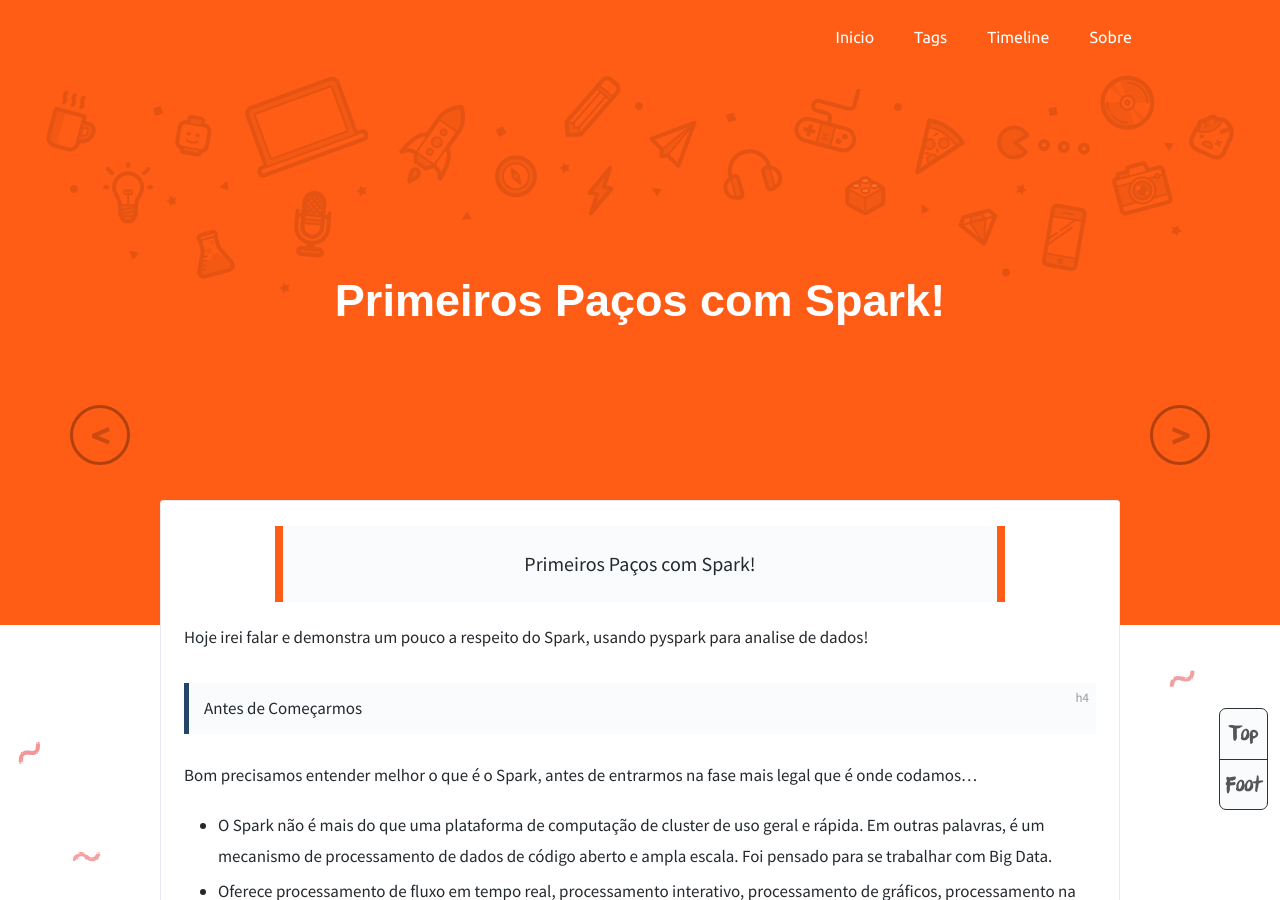
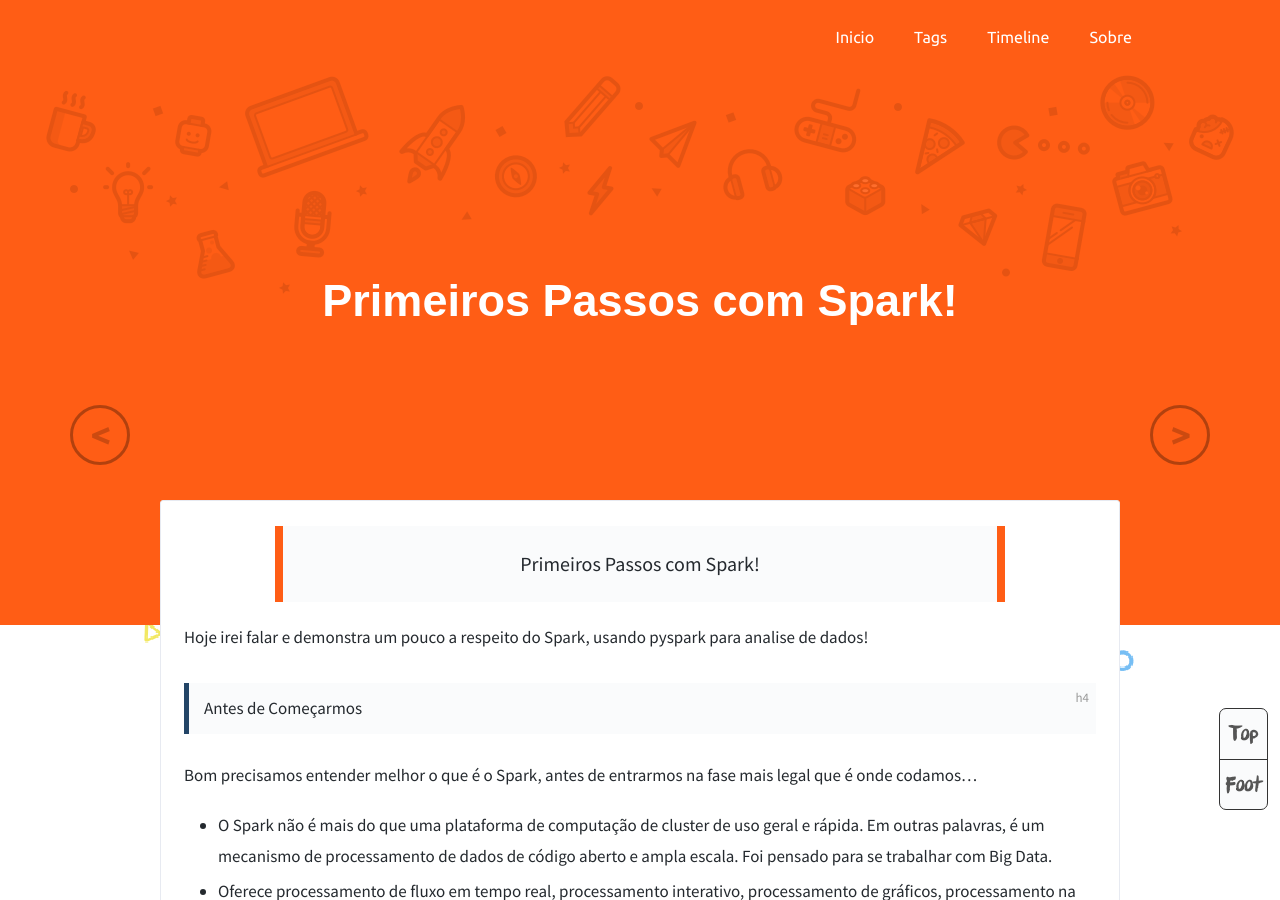
Before and after one commit to eduardo2s/eduardo2s.github.io, a Jekyll site: the page built from _posts/2019-07-19-primeiros-paços-com-spark.markdown, in a window 1280 px wide and 900 px high. Built offline with Jekyll 4.4.1, drawn with Linux system fonts in a browser that asks for light colours; comment, search, counter and statistics services are not loaded.

Commit message:
Update 2019-07-19-primeiros-paços-com-spark.markdown

```diff
--- a/_posts/2019-07-19-primeiros-paços-com-spark.markdown
+++ b/_posts/2019-07-19-primeiros-paços-com-spark.markdown
@@ -1,11 +1,11 @@
 ---
 layout: post
-title:  "Primeiros Paços com Spark!"
+title:  "Primeiros Passos com Spark!"
 date:   2019-07-19 09:17:00 +0800
 tags: spark pyspark tutorial iniciante
 color: rgb(255, 93, 21)
 cover: '../assets/spark.png'
-subtitle: 'Primeiros Paços com Spark!'
+subtitle: 'Primeiros Passos com Spark!'
 ---
 Hoje irei falar e demonstra um pouco a respeito do Spark, usando pyspark para analise de dados!
 
```
Also changed, not shown: other parts of _posts/2019-07-19-primeiros-paços-com-spark.markdown (+3 -3 lines).
